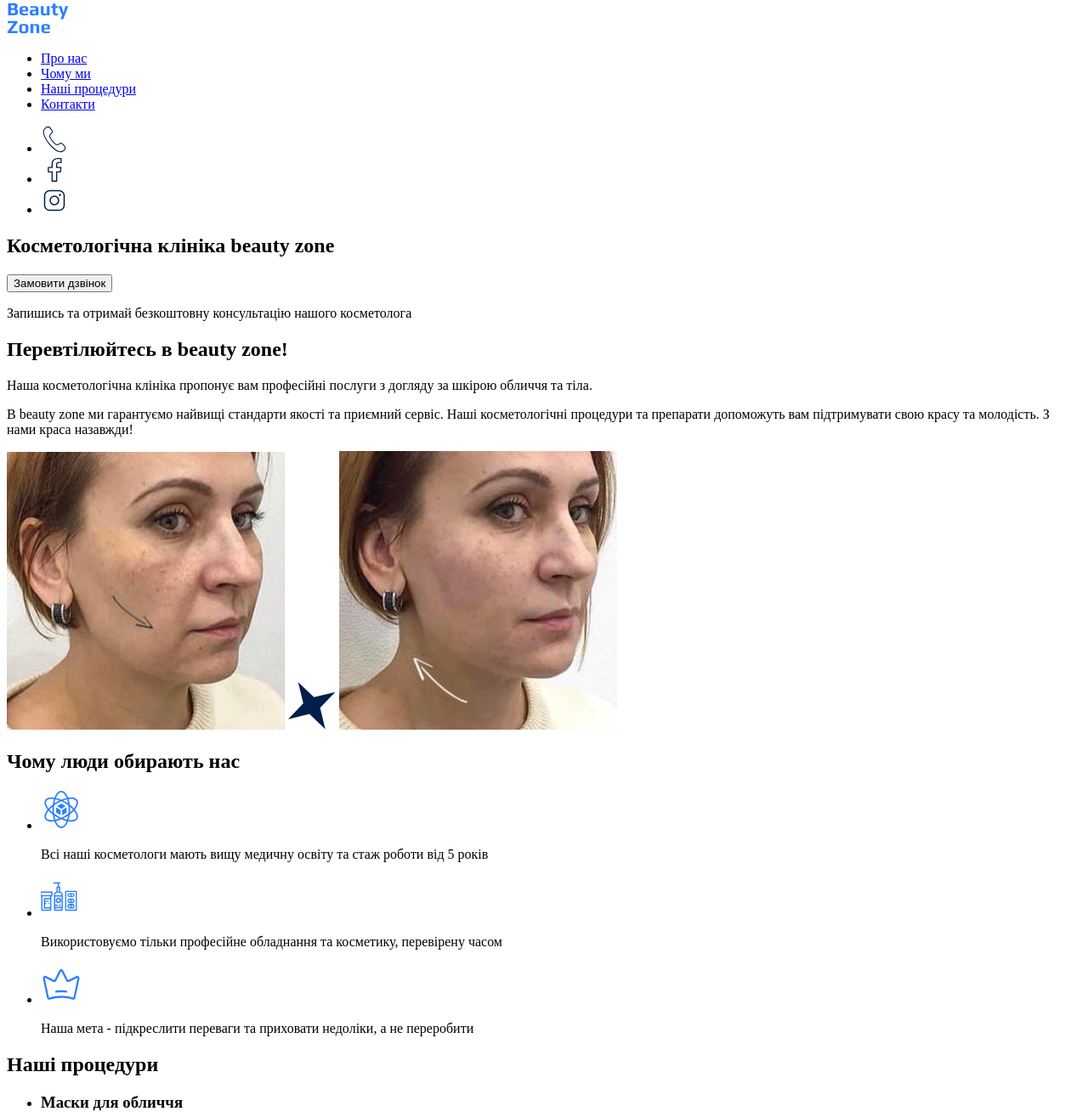
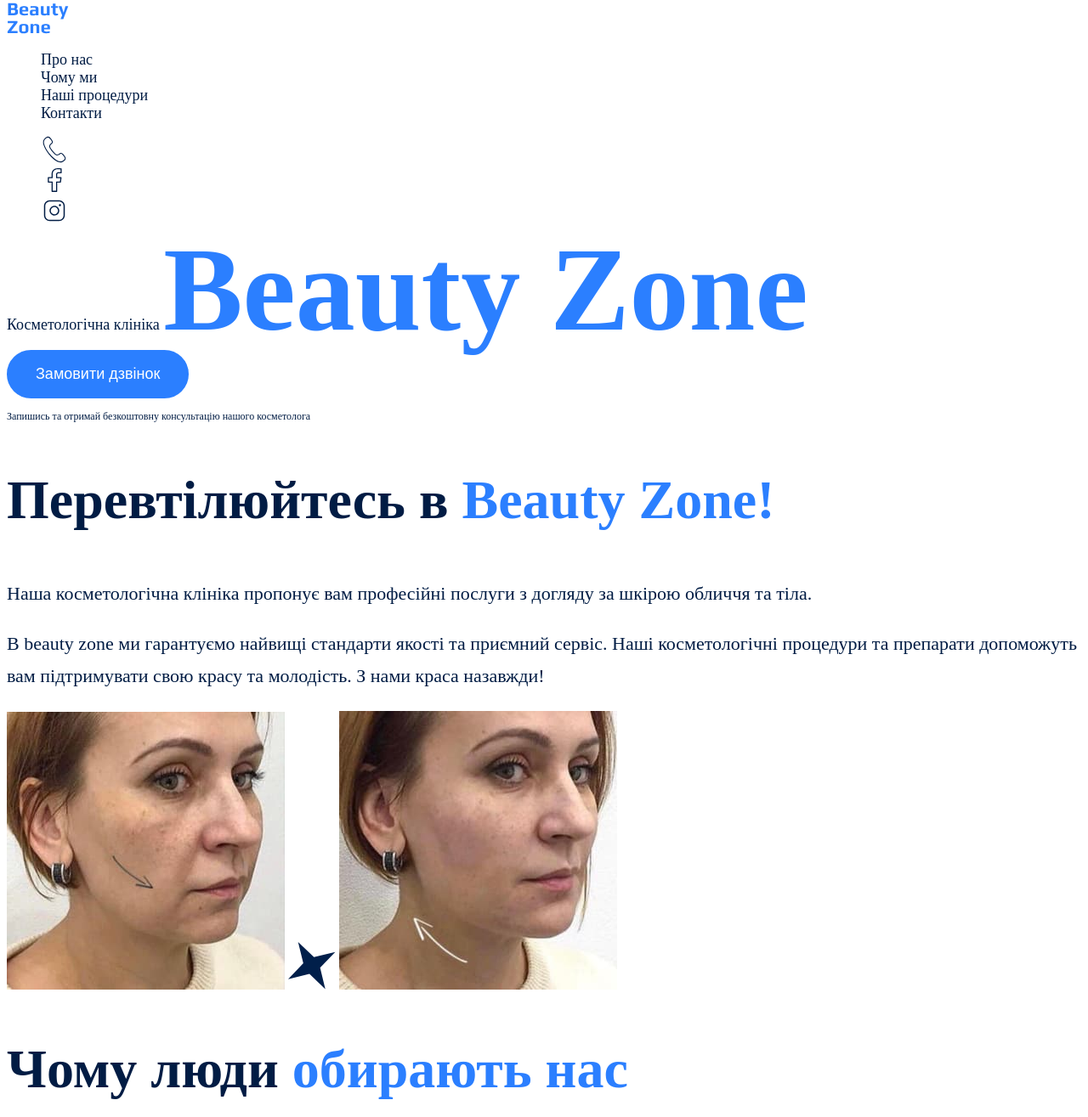
Before and after one commit to nadiiahonchar1/genius-homework-1, a plain HTML site: page index.html in a window 1280 px wide. Shown: the part 5-1320 px from the top of the page at 85% size. Drawn offline with Linux system fonts and the light colour scheme; files whose address does not match are found by name.

Commit message:
added color

```diff
--- /dev/null
+++ b/css/styles.css
@@ -0,0 +1,130 @@
+:root {
+  --color-primary-light: #ffffff;
+  --color-primary-dark: #011c44;
+  --color-primary-accent: #2b7fff;
+
+  --color-secondary-harddark: #000;
+  --color-secondary-light: #747272;
+  --color-secondary-dark: #4a4a4a;
+  --color-secondary-accent: #ffd02b;
+  --color-secondary: #011f4a;
+}
+
+html {
+  box-sizing: border-box;
+}
+*,
+*::before,
+*::after {
+  box-sizing: inherit;
+}
+
+ul {
+  list-style: none;
+}
+
+a {
+  text-decoration: none;
+}
+
+body {
+  color: var(--color-primary-dark);
+}
+
+.link-header {
+  color: var(--color-primary-dark);
+  font-size: 18px;
+  font-weight: 400;
+}
+
+.link-header:hover,
+.link-header:focus,
+.link-header:active {
+  font-weight: 700;
+  color: var(--color-primary-accent);
+}
+
+.hero-title {
+  font-size: 18px;
+  font-weight: 400;
+}
+
+.hero-title .accent {
+  color: var(--color-primary-accent);
+  font-size: 140px;
+  font-weight: 700;
+  line-height: 0.81;
+  text-transform: capitalize;
+}
+
+.button {
+  padding: 16px 32px;
+
+  background-color: var(--color-primary-accent);
+  color: var(--color-primary-light);
+  font-size: 18px;
+  font-weight: 600px;
+
+  border-radius: 32px;
+  border: 2px solid var(--color-primary-accent);
+  /* border: none; */
+  cursor: pointer;
+}
+
+.button:hover,
+.button:focus,
+.button:active {
+  background-color: transparent;
+  border: 2px solid var(--color-primary-accent);
+  color: var(--color-primary-dark);
+  padding: 16px 32px;
+}
+
+.hero-text {
+  font-size: 12px;
+  font-weight: 400;
+  line-height: 1.5;
+}
+
+.section-title {
+  font-size: 64px;
+  font-weight: 700;
+}
+
+.section-title .accent {
+  color: var(--color-primary-accent);
+}
+
+.toCapitalize {
+  text-transform: capitalize;
+}
+.about-us-section p {
+  font-size: 22px;
+  font-weight: 400;
+  line-height: 1.72;
+}
+
+.why-us-section p {
+  color: var(--color-secondary-harddark);
+  font-size: 18px;
+  font-weight: 400;
+  line-height: 1.33;
+}
+
+.our-work-section h3 {
+  color: var(--color-primary-light);
+  font-size: 22px;
+  font-weight: 400;
+  line-height: 1.18;
+}
+
+footer a {
+  color: var(--color-primary-light);
+  font-size: 16px;
+  font-weight: 400;
+}
+footer p {
+  color: var(--color-secondary-light);
+  font-size: 13px;
+  font-weight: 400;
+}
--- a/index.html
+++ b/index.html
@@ -4,6 +4,7 @@
     <meta charset="UTF-8" />
     <meta name="viewport" content="width=device-width, initial-scale=1.0" />
     <title>Beauty Zone</title>
+    <link rel="stylesheet" href="./css/styles.css" />
   </head>
   <body>
     <header>
@@ -12,10 +13,12 @@
           <img src="./images/logo.svg" alt="Логотип Beauty Zone" />
         </a>
         <ul>
-          <li><a href="#about-us-section">Про нас</a></li>
-          <li><a href="#why-us-section">Чому ми</a></li>
-          <li><a href="#our-work-section">Наші процедури</a></li>
-          <li><a href="#contacts-section">Контакти</a></li>
+          <li><a href="#about-us-section" class="link-header">Про нас</a></li>
+          <li><a href="#why-us-section" class="link-header">Чому ми</a></li>
+          <li>
+            <a href="#our-work-section" class="link-header">Наші процедури</a>
+          </li>
+          <li><a href="#contacts-section" class="link-header">Контакти</a></li>
         </ul>
       </nav>
       <address>
@@ -40,12 +43,20 @@
     </header>
     <main>
       <section>
-        <h1>Косметологічна клініка <span lang="en">beauty zone</span></h1>
-        <button type="button">Замовити дзвінок</button>
-        <p>Запишись та отримай безкоштовну консультацію нашого косметолога</p>
+        <h1 class="hero-title">
+          Косметологічна клініка
+          <span lang="en" class="accent">beauty zone</span>
+        </h1>
+        <button type="button" class="button">Замовити дзвінок</button>
+        <p class="hero-text">
+          Запишись та отримай безкоштовну консультацію нашого косметолога
+        </p>
       </section>
-      <section id="about-us-section">
-        <h2>Перевтілюйтесь в <span lang="en">beauty zone!</span></h2>
+      <section id="about-us-section" class="about-us-section">
+        <h2 class="section-title">
+          Перевтілюйтесь в
+          <span lang="en" class="accent toCapitalize">beauty zone!</span>
+        </h2>
         <p>
           Наша косметологічна клініка пропонує вам професійні послуги з догляду
           за шкірою обличчя та тіла.
@@ -66,8 +77,10 @@
           alt="Вигляд обличчя після відвідування клініки"
         />
       </section>
-      <section id="why-us-section">
-        <h2>Чому люди <span>обирають нас</span></h2>
+      <section id="why-us-section" class="why-us-section">
+        <h2 class="section-title">
+          Чому люди <span class="accent">обирають нас</span>
+        </h2>
         <ul>
           <li>
             <article>
@@ -104,8 +117,10 @@
           </li>
         </ul>
       </section>
-      <section id="our-work-section">
-        <h2>Наші <span>процедури</span></h2>
+      <section id="our-work-section" class="our-work-section">
+        <h2 class="section-title">
+          Наші <span class="accent">процедури</span>
+        </h2>
         <ul>
           <li>
             <article>
@@ -137,7 +152,7 @@
         </ul>
       </section>
       <section id="contacts-section">
-        <h2>Як нас <span>знайти</span></h2>
+        <h2 class="section-title">Як нас <span class="accent">знайти</span></h2>
         <iframe
           src="https://www.google.com/maps/embed?pb=!1m18!1m12!1m3!1d2540.932390054575!2d30.515600376850227!3d50.442359987945935!2m3!1f0!2f0!3f0!3m2!1i1024!2i768!4f13.1!3m3!1m2!1s0x40d4cef8b5f6338d%3A0x25c7f06ad686451c!2z0LHRg9C70YzQstCw0YAg0KLQsNGA0LDRgdCwINCo0LXQstGH0LXQvdC60LAsIDUsINCa0LjRl9CyLCAwMjAwMA!5e0!3m2!1suk!2sua!4v1699448803560!5m2!1suk!2sua"
           width="605"
```
